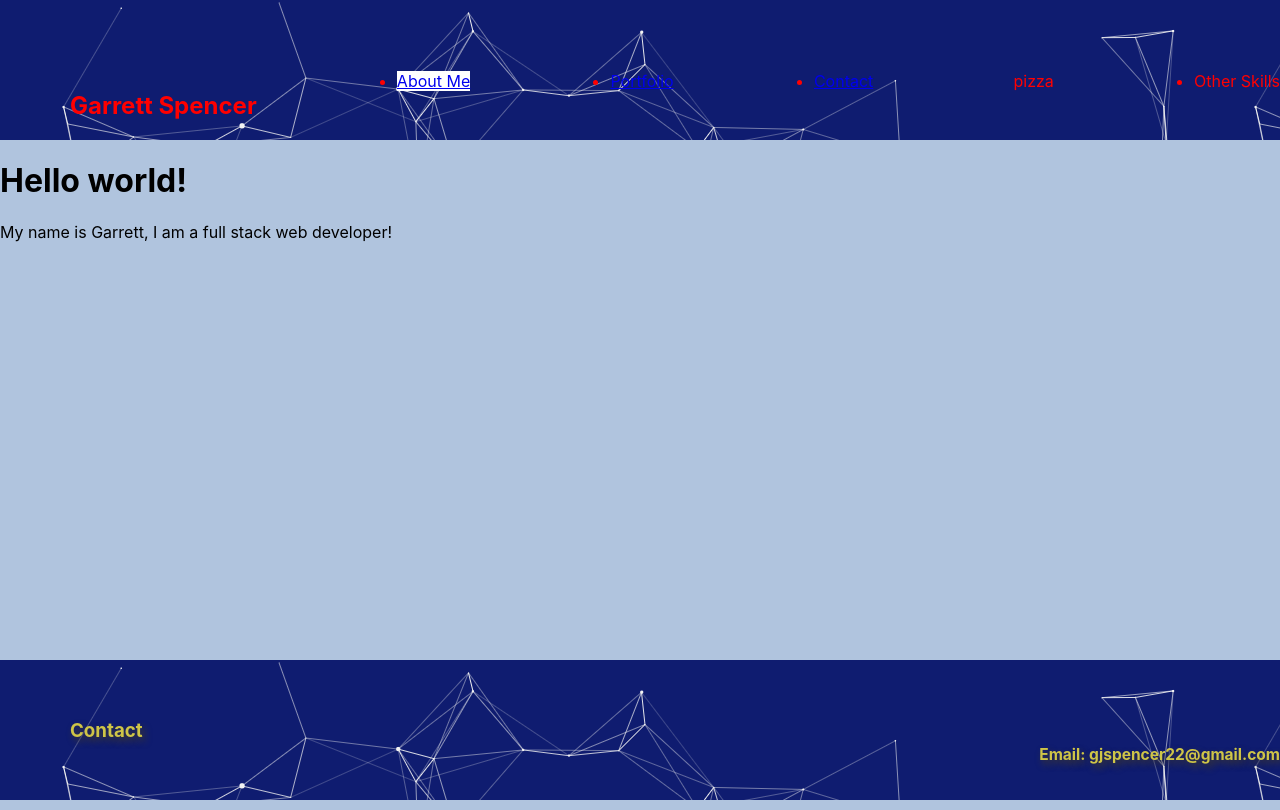
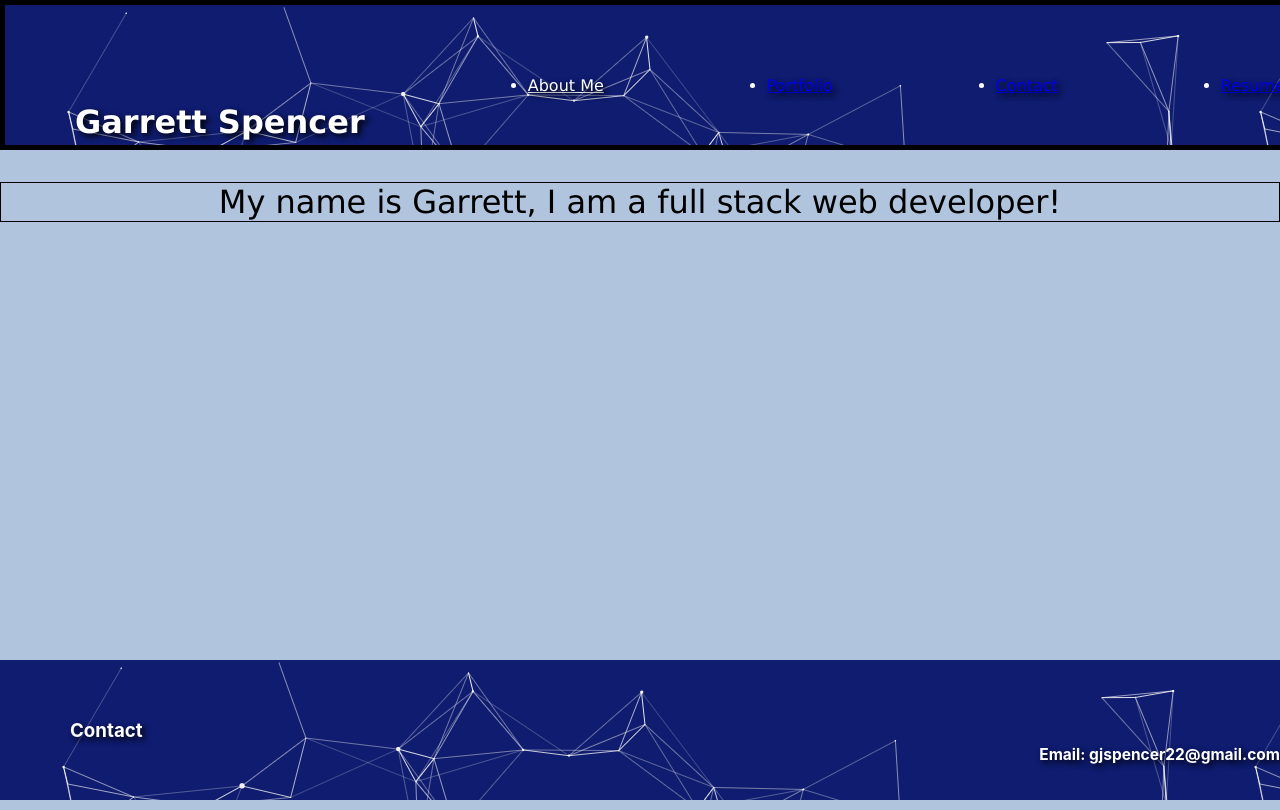
Before and after one commit to gjspencer22/react-portfolio, a React (Create React App) app: page /about in a window 1280 px wide. Shown: the top 810 px of the page. Built offline with nearby package versions, Linux system fonts and the light colour scheme.

Commit message:
more style

```diff
--- a/package.json
+++ b/package.json
@@ -6,6 +6,8 @@
     "@testing-library/jest-dom": "^5.14.1",
     "@testing-library/react": "^11.2.7",
     "@testing-library/user-event": "^12.8.3",
+    "mongodb": "^3.6.9",
+    "mongoose": "^5.12.15",
     "react": "^17.0.2",
     "react-dom": "^17.0.2",
     "react-router-dom": "^5.2.0",
--- a/src/App.css
+++ b/src/App.css
@@ -1,3 +1,8 @@
 .selected {
-    background-color: white;
+    color: white;
+  text-shadow: 3px 3px 6px black;
 }
+.NavLink {
+    color: white;
+    text-shadow: 3px 3px 6px black;
+}
--- a/src/App.js
+++ b/src/App.js
@@ -12,7 +12,7 @@ import Resume from './components/Resume';
 
 
 function App() {
-  const [authenticated, setLogIn] = useState(false)
+  const [authenticated, setLogIn] = useState(true)
 
   return (
     <div>
@@ -29,7 +29,6 @@ function App() {
         <Footer/>
       </Router>
     </div>
-
   );
 }
 
--- a/src/components/About/index.js
+++ b/src/components/About/index.js
@@ -4,8 +4,7 @@ function About() {
     return (
         <div>
             <div>
-            <h1>Hello world!</h1>
-            <p>My name is Garrett, I am a full stack web developer!</p>
+            <p className="aboutParagraph">My name is Garrett, I am a full stack web developer!</p>
             </div>
             {/* <div className="profilePic">
                 <img src={ProfilePic}/>
--- a/src/components/Contact/index.js
+++ b/src/components/Contact/index.js
@@ -7,17 +7,17 @@ function Contact(props) {
             </div>
             <div className="textEntry">
                 <div className="userName">
-                    <label for="name">Enter your name</label>
-                    <input type="text" id="name"></input>
+                    <h4 for="name">Enter your name</h4>
+                    <textarea className="userNameTextBox" type="text" placeholder="Nice to meet you"></textarea>
                 </div>
                 <div className="userEmail">
                     <h4>Email</h4>
-                    <textarea class="emailTextBox" type="text" placeholder="Leave email here" ></textarea>
+                    <textarea className="emailTextBox" type="text" placeholder="Leave email here" ></textarea>
 
                 </div>
                 <div className="userMessage">
-
-                    <textarea class="messageTextBox" type="text" placeholder="Feedback is appreciated!" ></textarea>
+                    <h4 className = "feedBack">Leave Feedback Here!</h4>
+                    <textarea className="messageTextBox" type="text" placeholder="Feedback is appreciated!" ></textarea>
                 </div>
             </div>
         </div>
--- a/src/components/Footer/index.js
+++ b/src/components/Footer/index.js
@@ -1,7 +1,7 @@
 import React from 'react';
 function Footer() {
     return (
-        <div class="footerBackground">
+        <div className="footerBackground">
             <h3 className="footer">Contact <h5>Email: gjspencer22@gmail.com</h5></h3>
             <div className="footerInfo">
 
--- a/src/components/Header/index.js
+++ b/src/components/Header/index.js
@@ -3,8 +3,10 @@ import { NavLink } from 'react-router-dom';
 function Header(props) {
     return (
         <nav className="header">
+
+
             <ul className="links">
-                    <h1 className="myName">Garrett Spencer</h1>
+            <h1 className="myName">Garrett Spencer</h1>
                 <li>
                     <NavLink to='/about' activeClassName='selected'>About Me</NavLink>
                 </li>
@@ -17,9 +19,9 @@ function Header(props) {
 
                 {props.loggedIn ? <li><NavLink to='/resume' activeClassName='selected'>Resume</NavLink></li> : 'pizza'}
 
-                <li>
+                {/* <li>
                     <span>Other Skills</span>
-                </li>
+                </li> */}
             </ul>
         </nav>
     );
--- a/src/index.css
+++ b/src/index.css
@@ -7,18 +7,14 @@ body {
   -moz-osx-font-smoothing: grayscale;
   background-color: lightsteelblue;
 }
-/* div {
-  padding: 2px;
-} */
+
 
 code {
   font-family: source-code-pro, Menlo, Monaco, Consolas, "Courier New",
     monospace;
 }
-/* h1 {
-  font-size: large;
-  color: red;
-} */
+
+/* Header */
 .header {
   padding: 20px 35px;
   display: flex;
@@ -27,8 +23,27 @@ code {
   position: sticky;
   width: 100%;
   height: 100px;
+  border-style: solid;
+  border-width: 5px;
   background-image: url(/src/assets/HeaderImg/cool-background.png);
 }
+
+.myName {
+  display: flex;
+  flex-wrap: wrap;
+  font-size: 32px;
+}
+
+/* ABOUT */
+.aboutParagraph {
+  font-family: Verdana, Geneva, Tahoma, sans-serif;
+  font-size: 32px;
+  border-style: solid;
+  border-width: 1px;
+  text-align: center;
+}
+
+
 /* .profilePic{
   width: 25px;
   height: 25px;
@@ -42,7 +57,9 @@ code {
   position: sticky;
   width: 100%;
   height: 60px;
-  color: red;
+  color: white;
+  text-shadow: 3px 3px 6px black;
+  font-family: Verdana, Geneva, Tahoma, sans-serif;
 }
 .footerBackground {
   padding: 20px 35px;
@@ -54,26 +71,56 @@ code {
   text-align: center;
 }
 .footer {
-  color: #cfc547;
-
-  text-shadow: 3px 4px 7px rgba(81, 67, 21, 0.8);
+  color: white;
+  text-shadow: 3px 3px 6px black;
   padding: 20px 35px;
   display: flex;
   justify-content: space-between;
 }
 .footerInfo {
-  color: #cfc547;
-
-  text-shadow: 3px 4px 7px rgba(81, 67, 21, 0.8);
+  color: white;
+  text-shadow: 3px 3px 6px black;
 }
 
+
+.userName {
+  padding: 25px;
+}
+.userNameTextBox {
+  color: grey;
+  border-radius: 2px;
+  background-color: lightgrey;
+  padding: 15px 20px;
+  margin: auto;
+  width: 90%;
+  height: 80%;
+  transition: 0.5s;
+  display: flex;
+  flex-wrap: wrap;
+}
 .userEmail {
-  padding: 5px;
+  padding: 25px;
+}
+.userMessage {
+  padding: 25px;
+}
+.emailTextBox {
+  color: grey;
+  border-radius: 2px;
+  background-color: lightgrey;
+  padding: 15px 20px;
+  margin: auto;
+  width: 90%;
+  height: 80%;
+  transition: 0.5s;
+  display: flex;
+  flex-wrap: wrap;
 }
 .messageField {
   width: auto;
   height: 200px;
 }
+
 
 .messageTextBox {
   color: grey;
@@ -84,6 +131,8 @@ code {
   width: 90%;
   height: 80%;
   transition: 0.5s;
+  display: flex;
+  flex-wrap: wrap;
 }
 /* .feedback {
   display: flex;
@@ -91,5 +140,16 @@ code {
 } */
 .textEntry {
   display: flex;
-  flex-wrap:wrap-reverse;
+  flex-wrap:wrap;
 }
+
+
+
+.portfolioDiv {
+  text-align: center;
+}
+
+
+
+.links {
+}
```
Also changed, not shown: 1 other file (tests, documents, lock files or other folders).
